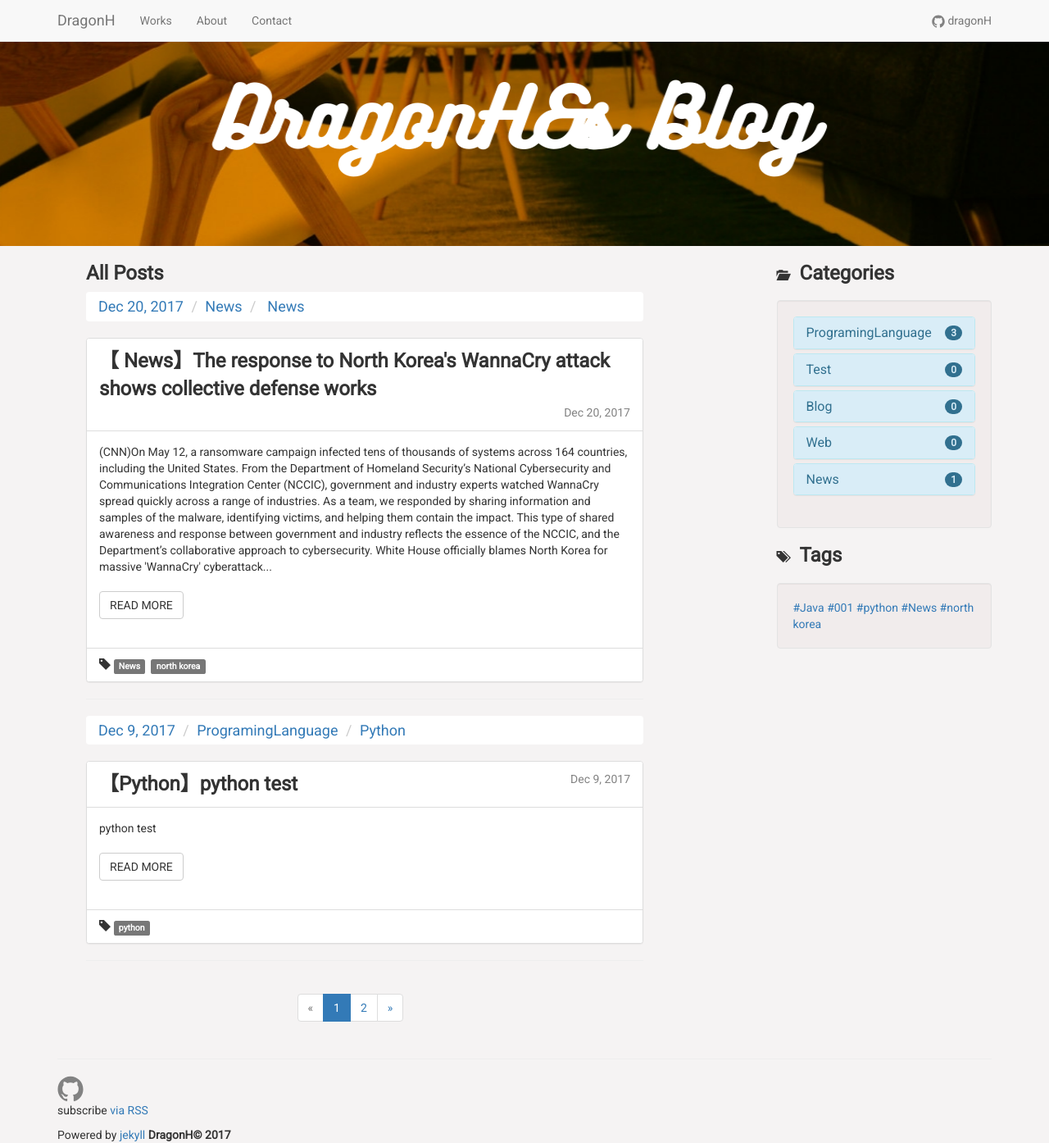
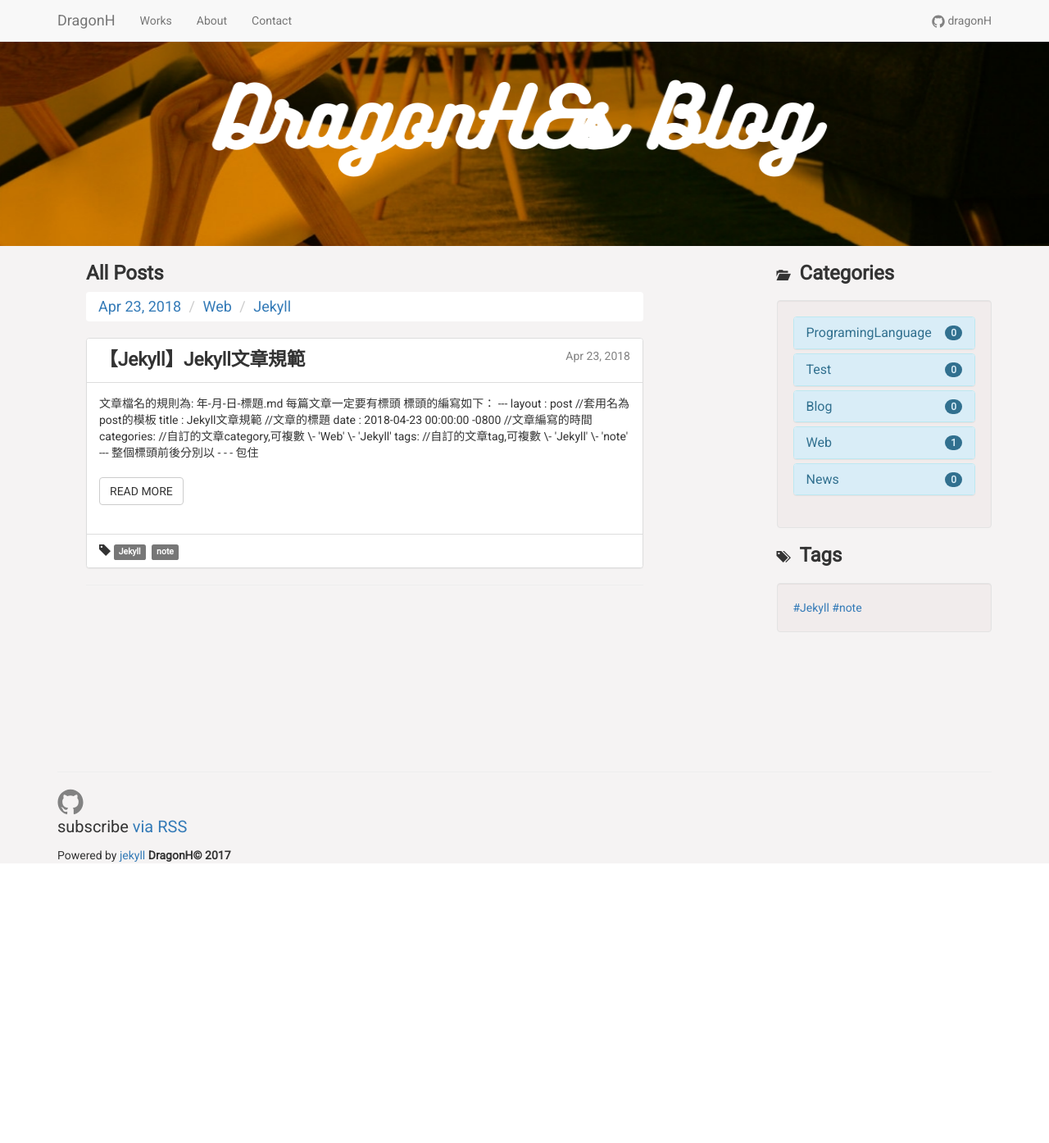
Before and after one commit to dragonH/dragonH.github.io.v1, a Jekyll site: the page built from index.html, in a window 1280 px wide and 1394 px high. Shown: the whole window at 82% size. Built offline with Jekyll 4.4.1, drawn with Linux system fonts in a browser that asks for light colours; the list of posts is cut into pages by our own code.

Commit message:
2018-04-23-Jekyll-name-rule

```diff
--- a/_layouts/home.html
+++ b/_layouts/home.html
@@ -21,7 +21,7 @@ layout: default
   <div class="panel panel-default">
       <div class="panel-heading  panel_dra">
         <div class="panel-title pull-left">
-          <a class="post-link" href="{{ post.url | relative_url }}"><strong>【{{ post.categories[1] }}】{{ post.title | escape }}</strong></a>
+          <a class="post-link titles" href="{{ post.url | relative_url }}" title="{{post.title}}"><strong>【{{ post.categories[1] }}】{{ post.title | escape | strip_html | truncatewords:6 }}</strong></a>
         </div>
         <div class="panel-title pull-right">
            <span class="post-meta">{{ post.date | date: date_format }}</span>
--- a/_posts/News/2017-12-20-The-response-to-North-Korea's WannaCry-attack-shows-collective-defense-works.md
+++ /dev/null
@@ -1,30 +0,0 @@
----
-layout: post
-title:  "The response to North Korea's WannaCry attack shows collective defense works"
-date:   2017-12-20 08:00:11 +0800
-categories:
-  - 'News'
-  - '  News'
-tags:
-  - 'News'
-  - 'north korea'
-
-
-
----
-(CNN)On May 12, a ransomware campaign infected tens of thousands of systems across 164 countries, including the United States. From the Department of Homeland Security's National Cybersecurity and Communications Integration Center (NCCIC), government and industry experts watched WannaCry spread quickly across a range of industries.
-
-As a team, we responded by sharing information and samples of the malware, identifying victims, and helping them contain the impact. This type of shared awareness and response between government and industry reflects the essence of the NCCIC, and the Department's collaborative approach to cybersecurity.
-White House officially blames North Korea for massive &#39;WannaCry&#39; cyberattack
-White House officially blames North Korea for massive 'WannaCry' cyberattack
-The US government's announcement that North Korea was behind last spring's WannaCry attack signals this administration's continued commitment to identifying those who threaten our industries, citizens and way of life, and to holding them accountable. In conjunction with Monday's release of the National Security Strategy, this announcement underscores the need for a renewed commitment for both government and industry to work together in defense of our nation.
-For WannaCry, protective measures already in place prevented significant damage to the United States. Our networks withstood the onslaught, and our response efforts prevented an unchecked ransomware attack. Private individuals, industry, and government agencies at all levels were protected because they ran modern systems and kept them up to date.
-But we can't assume we'll be prepared the next time. Maybe a specific sector, industry, or function will be targeted -- or a major company that provides essential services. We repeatedly hear that a single company can't possibly defend itself against a nation state, and that the government must do more to protect the industries that drive the greatest economic engine the world has ever seen.
-Why the world needs a NATO for cyberwarfare
-Why the world needs a NATO for cyberwarfare
-I agree. No company should be left on its own. The government must do more -- but we can't do it alone. We must work together to succeed. This concept of partnering for defense is not new.
-The US government has long worked closely with allies to address shared threats, and the need for common action has been embraced by industry with the establishment of groups like the Cyber Threat Alliance. This should be our future -- enhanced network protection through cybersecurity collaboration.
-In 2015, Congress passed the Cybersecurity Information Sharing Act, which provided DHS authorities to share cyber threat indicators and provide liability protections to organizations that did so. One such sharing capability, the Automated Indicator Sharing (AIS) program, pushes cyber threat indicators (pieces of information like malicious IP addresses or the sender address of a phishing email, though they can be much more complicated) between DHS and the private sector at machine speed, within a strong privacy framework that enables immediate actions to protect networks.
-As of today, we've signed up close to 200 companies and government agencies and have shared more than 1.3 million unique indicators across the AIS platform. This increases the cost for our adversaries and forces them to develop new tactics, techniques, and procedures.
-Current levels of information sharing are an important start, but it's not good enough. Cybersecurity is a shared responsibility; we all play a part in keeping the internet safe. To prevent another attack like WannaCry, we are calling on all companies to commit to the collective defense of our nation.
-We must ensure that indicators and information about cyber threats are shared broadly across the community so that more organizations can be inoculated against those threats. All entities -- particularly those regularly targeted -- benefit when the rest of the population can defend itself. AIS can be a rallying point for that collective defense, where -- with a large enough group participating -- organizations of all sizes, regardless of sophistication or investments, work collaboratively to defend our networks and our country.
--- a/_posts/ProgramingLanguage/Python/2017-12-09-python_test.md
+++ /dev/null
@@ -1,13 +0,0 @@
----
-layout: post
-title:  "python test"
-date:   2017-12-09 19:00:11 +0800
-categories:
-  - ProgramingLanguage
-  - Python
-tags:
-  - 'python'
-
----
-
-python test
--- /dev/null
+++ b/_posts/Web/Jekyll/2018-04-23-Jekyll-name-rule.md
@@ -0,0 +1,42 @@
+---
+layout: post
+title: 'Jekyll文章規範'
+date: 2018-04-23 00:00:00 -0800
+categories:
+    - 'Web'
+    - 'Jekyll'
+tags:
+    - 'Jekyll'
+    - 'note'
+---
+文章檔名的規則為:
+
+    年-月-日-標題.md
+
+每篇文章一定要有標頭
+
+標頭的編寫如下：
+
+    ---
+
+    layout : post //套用名為post的模板
+
+    title : Jekyll文章規範 //文章的標題
+
+    date : 2018-04-23 00:00:00 -0800 //文章編寫的時間
+
+    categories: //自訂的文章category,可複數
+
+     \- 'Web'
+
+     \- 'Jekyll'
+
+    tags: //自訂的文章tag,可複數
+
+     \- 'Jekyll'
+
+     \- 'note'
+
+    ---
+
+整個標頭前後分別以 - - - 包住
--- a/css/dragonH.css
+++ b/css/dragonH.css
@@ -1,3 +1,4 @@
+@import url(//fonts.googleapis.com/earlyaccess/notosanstc.css);
 .well{
  background-color: #f1ecec;
 }
@@ -6,8 +7,8 @@
     background-color: #ffffff
 }
 
-body{
-    font-family: 'Roboto', sans-serif;
+body,p{
+    font-family: 'Roboto', 'Noto Sans TC', sans-serif;
 }
 
 .outside{
@@ -17,3 +18,11 @@ body{
     background-image: none;
     background-color: white;
 }
+
+.titles{
+    font-size: 17pt;
+}
+
+p{
+    font-size: 15pt;
+}
```
Also changed, not shown: _mcategories/News/News/index.md (added, +4 -0 lines), _posts/ProgramingLanguage/Java/2017-12-08-java-install.md (deleted, +0 -16 lines), _posts/ProgramingLanguage/Java/2017-12-09-java-test.md (deleted, +0 -13 lines).
